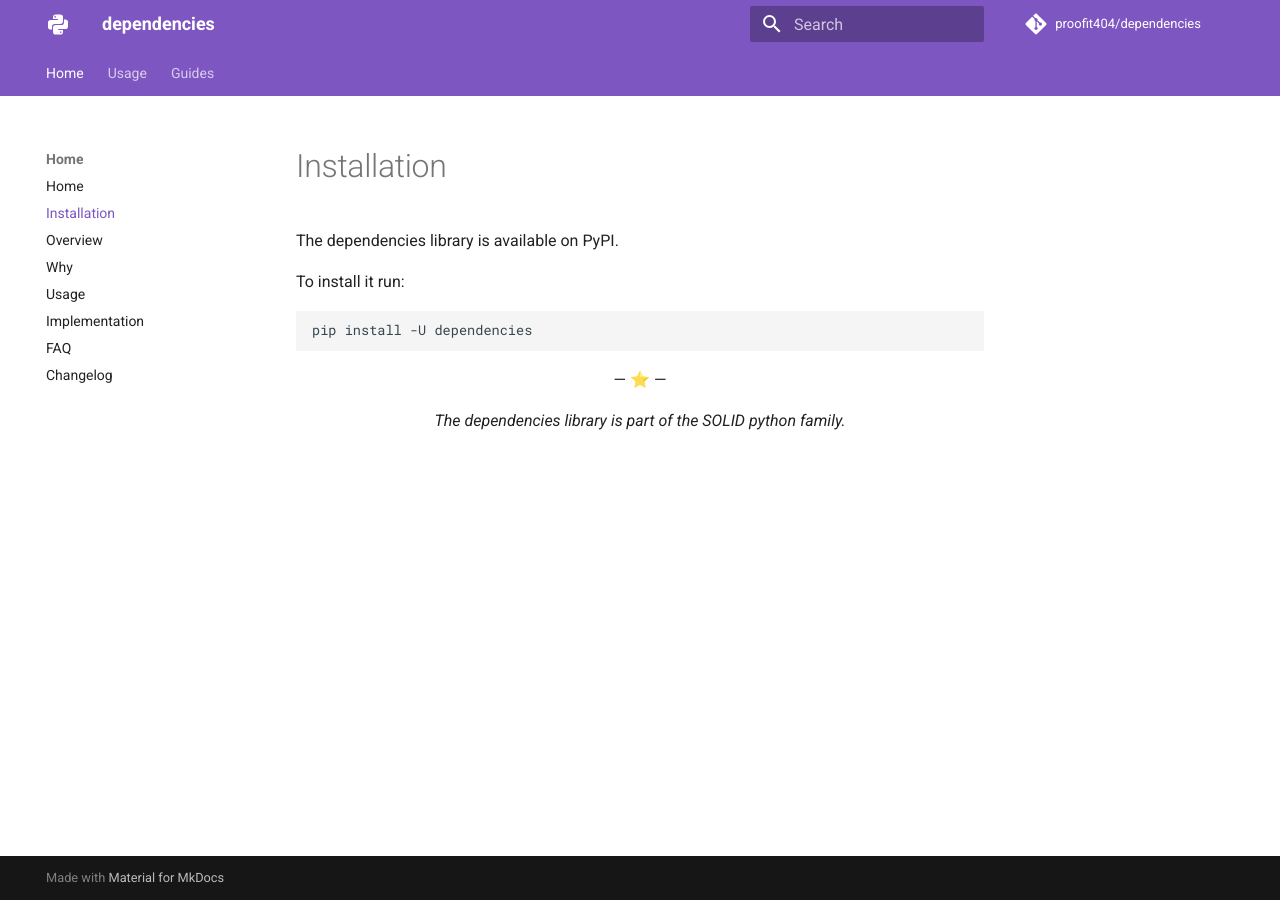
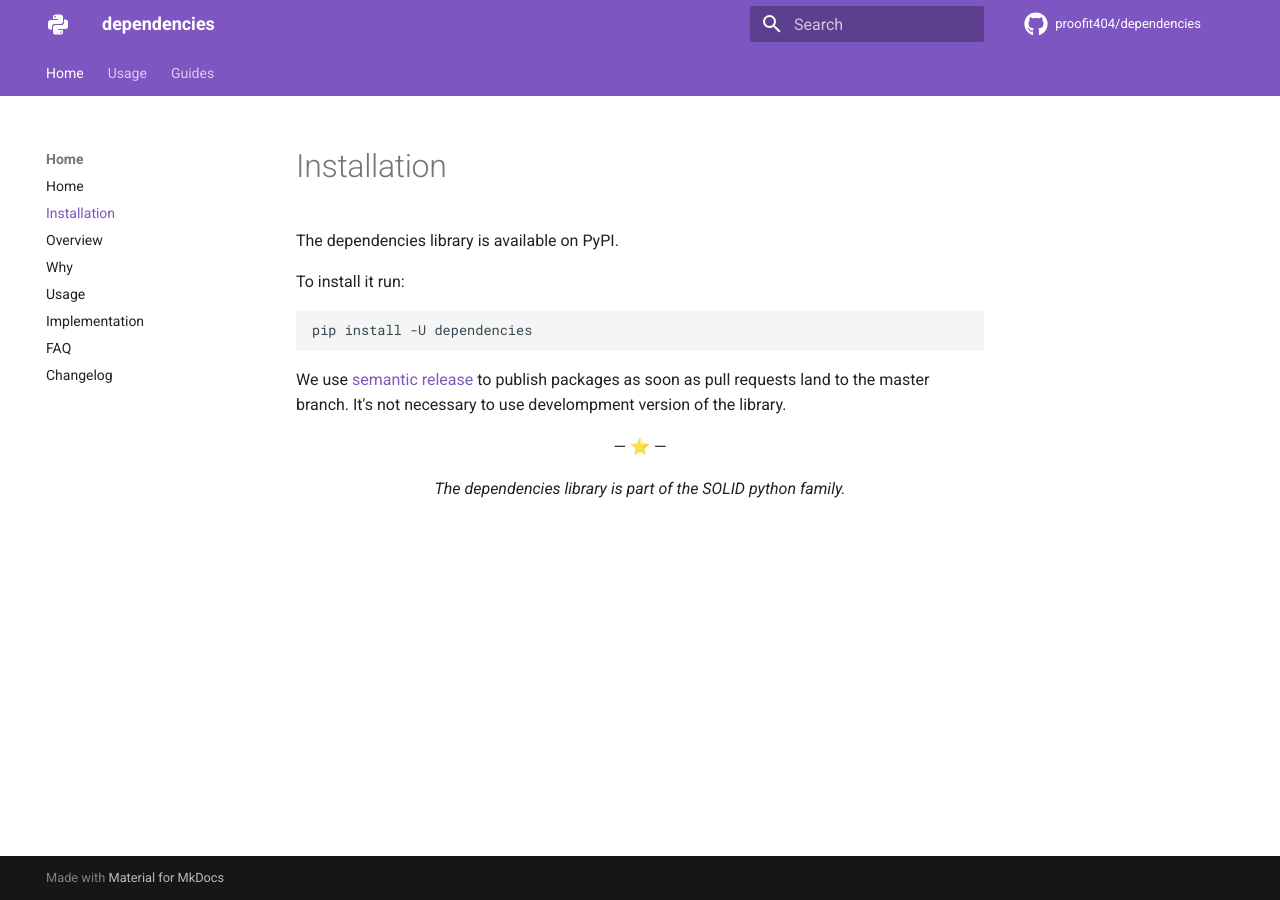
Before and after one commit to proofit404/dependencies, an MkDocs documentation site: the page built from docs/installation.md, in a window 1280 px wide. Built offline with MkDocs 1.6.1 and Material for MkDocs 9.7.7, drawn with Linux system fonts in a browser that asks for light colours; comment, search, counter and statistics services are not loaded.

````diff
--- a/docs/installation.md
+++ b/docs/installation.md
@@ -8,5 +8,9 @@
 pip install -U dependencies
 ```
 
+We use [semantic release](https://semantic-release.gitbook.io/semantic-release/)
+to publish packages as soon as pull requests land to the master branch. It's not
+necessary to use develompment version of the library.
+
 <p align="center">&mdash; ⭐️ &mdash;</p>
 <p align="center"><i>The dependencies library is part of the SOLID python family.</i></p>
--- a/mkdocs.yml
+++ b/mkdocs.yml
@@ -5,24 +5,29 @@
 theme:
   name: material
   palette:
+    scheme: default
     primary: deep-purple
     accent: deep-purple
   icon:
     logo: material/language-python
+    repo: fontawesome/brands/github
   language: en
   features:
+    - instant
     - tabs
 repo_name: proofit404/dependencies
 repo_url: https://github.com/proofit404/dependencies
 edit_uri: ""
 markdown_extensions:
   - admonition
-  - codehilite:
-      guess_lang: false
   - toc:
       permalink: true
   - pymdownx.magiclink
+  - pymdownx.highlight
+  - pymdownx.inlinehilite
+  - pymdownx.keys
   - pymdownx.superfences
+  - pymdownx.tabbed
   - pymdownx.tasklist:
       custom_checkbox: true
 extra_javascript:
````
